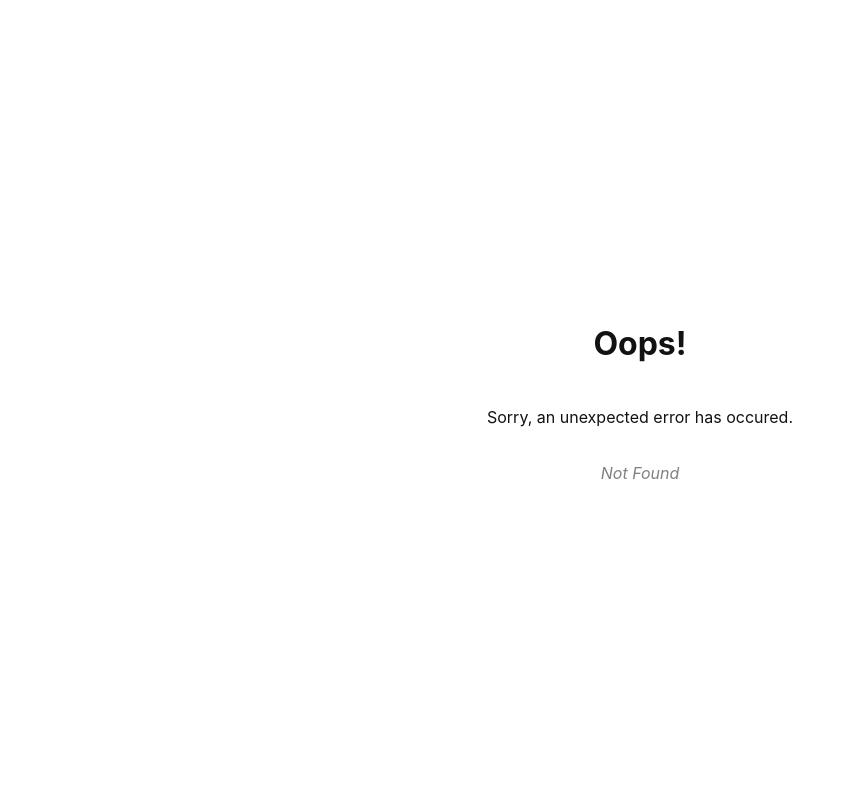
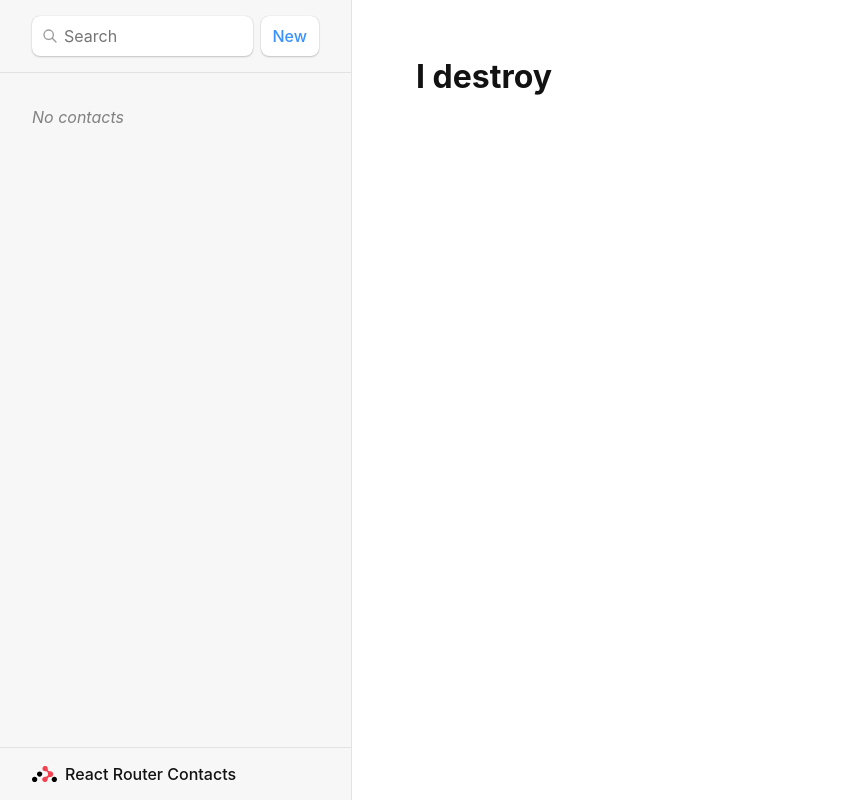
Before and after one commit to shafayat666/react-contacts, a React (Vite) app: page /contacts/1/destroy in a window 1280 px wide. Before the commit this address had no page. Shown: the whole page, without its empty margins (0-851 px from the left). Built offline with nearby package versions, Linux system fonts and the light colour scheme.

Commit message:
created the delete route

```diff
--- a/src/main.jsx
+++ b/src/main.jsx
@@ -11,6 +11,7 @@ import Contact, {loader as contactLoader} from './routes/contact';
 import EditContact, {
   action as editAction,
 } from './routes/edit';
+import Destroy, { action as destroyAction } from './routes/destroy';
 
 const router = createBrowserRouter([
   {
@@ -31,6 +32,11 @@ const router = createBrowserRouter([
         loader: contactLoader,
         action: editAction,
       },
+      {
+        path: "contacts/:contactId/destroy",
+        element: <Destroy />,
+        action: destroyAction,
+      },
     ],
   },
 ]);
--- /dev/null
+++ b/src/routes/destroy.jsx
@@ -0,0 +1,21 @@
+import {
+  redirect,
+} from "react-router-dom";
+import { deleteContact } from "../contacts";
+
+export async function action({ request, params }) {
+  const formData = await request.formData();
+  const updates = Object.fromEntries(formData);
+  await deleteContact(params.contactId, updates);
+  return redirect(`/`);
+}
+
+const Destroy = () => {
+  return (
+    <div>
+      <h1>I destroy</h1>
+    </div>
+  );
+};
+
+export default Destroy;
--- a/src/routes/root.jsx
+++ b/src/routes/root.jsx
@@ -5,6 +5,7 @@ import {
   Form,
   redirect,
   NavLink,
+  useNavigation,
 } from "react-router-dom";
 import { getContacts, createContact } from "../contacts";
 
@@ -20,6 +21,8 @@ export async function loader() {
 
 export default function Root() {
   const { contacts } = useLoaderData();
+  const navigation = useNavigation();
+
 
   return (
     <>
@@ -85,7 +88,10 @@ export default function Root() {
           )}
         </nav>
       </div>
-      <div id="detail">
+      <div id="detail"
+        className={
+          navigation.state === "loading" ? "loading" : ""
+        }>
         <Outlet />
       </div>
     </>
```
